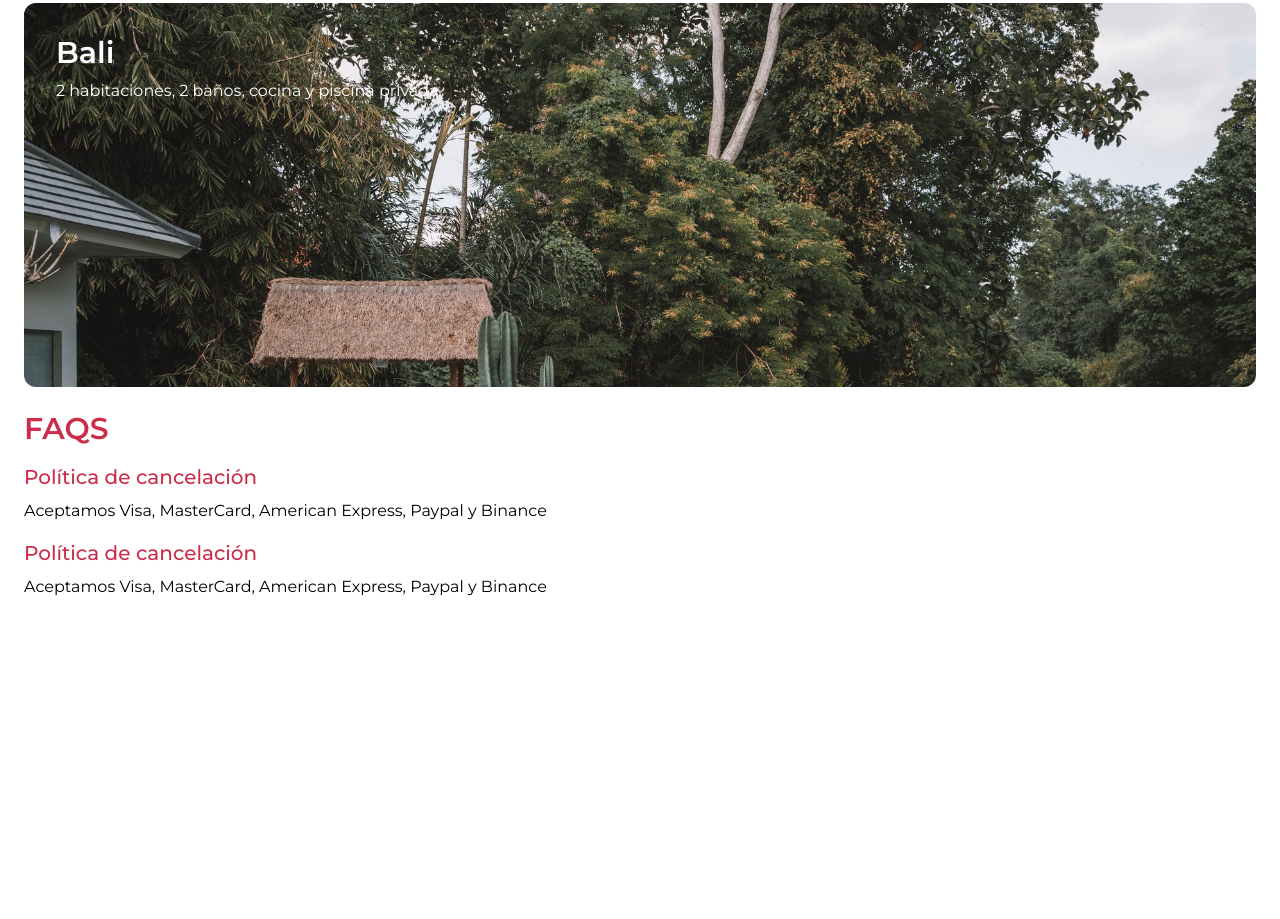
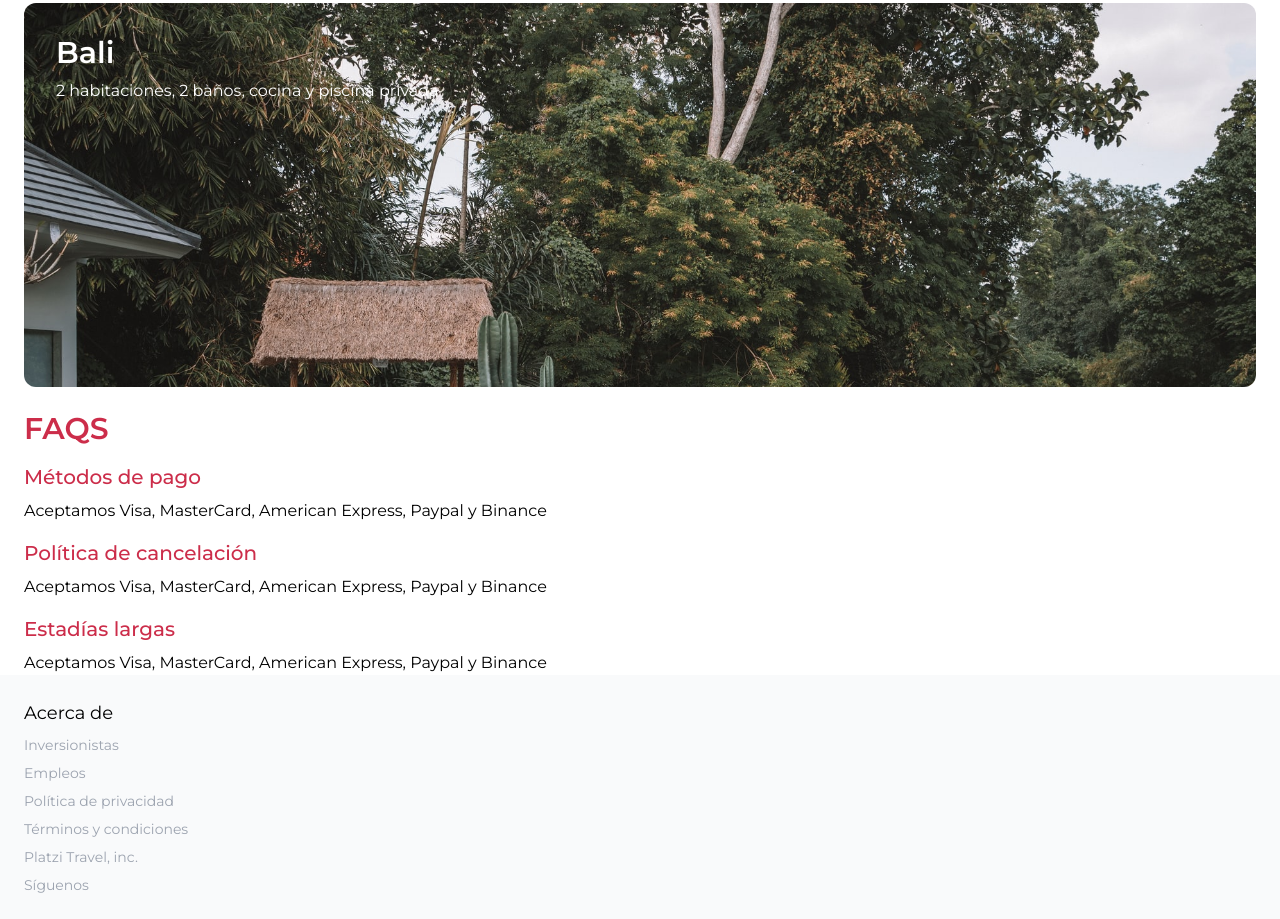
Before and after one commit to christefs/WebTravel, a website: page public/index.html in a window 1280 px wide. Shown: the part 2001-2920 px from the top of the page. Before the commit the page ends 2600 px from the top, so only its background shows below. Drawn offline with Linux system fonts and the light colour scheme.

Commit message:
Sección de footer

```diff
--- a/public/index.html
+++ b/public/index.html
@@ -96,19 +96,29 @@
             <div class="w-full h-full px-6 flex flex-col space-y-4">
                 <p class="text-3xl text-primary font-semibold mt-6">FAQS</p>
                 <div>
-                    <p class="text-xl font-medium text-primary">Política de cancelación</p>
+                    <p class="text-xl font-medium text-primary">Métodos de pago</p>
                     <p class="text-md pt-2">Aceptamos Visa, MasterCard, American Express, Paypal y Binance</p>
                 </div>
                 <div>
                     <p class="text-xl font-medium text-primary">Política de cancelación</p>
                     <p class="text-md pt-2">Aceptamos Visa, MasterCard, American Express, Paypal y Binance</p>
                 </div>
+                <div>
+                    <p class="text-xl font-medium text-primary">Estadías largas</p>
+                    <p class="text-md pt-2">Aceptamos Visa, MasterCard, American Express, Paypal y Binance</p>
+                </div>
             </div>
         </div>
 
     </section>
-    <footer>
-
+    <footer class="w-full h-auto bg-gray-50 p-6 space-y-2">
+        <p class="text-lg">Acerca de</p>
+        <p class="text-sm text-gray-400">Inversionistas</p>
+        <p class="text-sm text-gray-400">Empleos</p>
+        <p class="text-sm text-gray-400">Política de privacidad</p>
+        <p class="text-sm text-gray-400">Términos y condiciones</p>
+        <p class="text-sm text-gray-400">Platzi Travel, inc.</p>
+        <p class="text-sm text-gray-400">Síguenos</p>
     </footer>
 </body>
 </html>
```
Also changed, not shown: public/css/tailwind.css.
